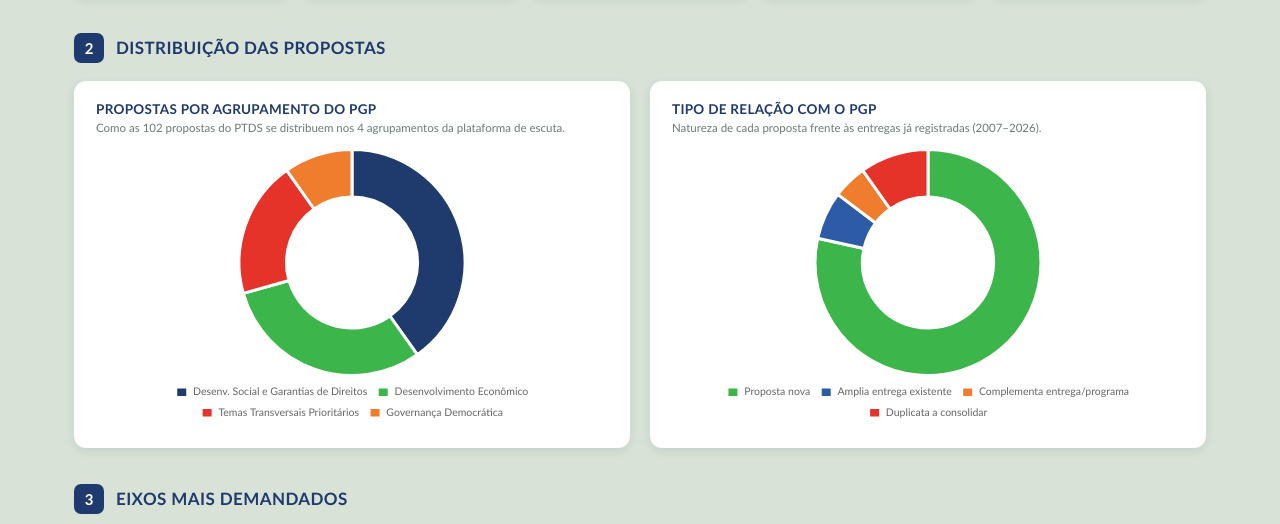
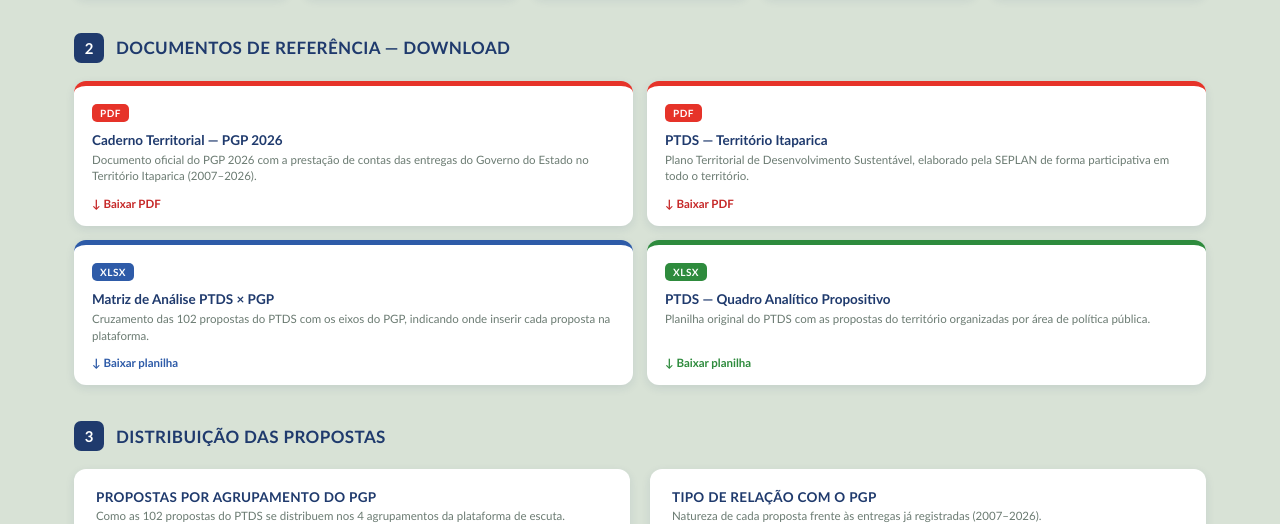
Before and after one commit to cleilsonsgomes/PGP2026itaparica, a plain HTML site: page index.html in a window 1280 px wide. Shown: the part 448-972 px from the top of the page. Drawn offline with nearby package versions, Linux system fonts and the light colour scheme.

Commit message:
Add files via upload

```diff
--- a/index.html
+++ b/index.html
@@ -225,7 +225,35 @@
     border:1px solid #C2D8BC; transition:background .12s;
   }
   .link-inline:hover{ background:#CFE3CA; }
+  /* ---- DOWNLOADS DOCUMENTOS ---- */
+  .docs{
+    display:grid;grid-template-columns:repeat(2,1fr);gap:14px;
+  }
+  .doc{
+    display:flex;flex-direction:column;
+    background:var(--papel);border-radius:12px;padding:18px 18px 16px;
+    box-shadow:0 3px 10px rgba(31,58,109,.10);
+    border-top:5px solid var(--vermelho);text-decoration:none;
+    transition:transform .12s, box-shadow .12s;
+  }
+  .doc:hover{transform:translateY(-3px);box-shadow:0 7px 16px rgba(31,58,109,.20);}
+  .doc.xls{border-top-color:var(--verde-d);}
+  .doc.matriz{border-top-color:var(--azul-c);}
+  .doc .dtag{
+    align-self:flex-start;font-size:10px;font-weight:800;letter-spacing:.5px;
+    color:#fff;background:var(--vermelho);padding:3px 8px;border-radius:5px;
+  }
+  .doc.xls .dtag{background:var(--verde-d);}
+  .doc.matriz .dtag{background:var(--azul-c);}
+  .doc h4{font-size:13.5px;color:var(--azul);font-weight:800;margin:10px 0 4px;}
+  .doc p{font-size:11.5px;color:var(--cinza);line-height:1.45;flex-grow:1;}
+  .doc .baixar{
+    margin-top:12px;font-size:11.5px;font-weight:bold;color:var(--vermelho-d);
+  }
+  .doc.xls .baixar{color:var(--verde-d);}
+  .doc.matriz .baixar{color:var(--azul-c);}
   @media(max-width:880px){
+    .docs{grid-template-columns:1fr;}
     .btn-xls{ position:static; display:inline-flex; margin-top:14px; }
     .kpis{grid-template-columns:repeat(2,1fr);}
     .grid2,.grid3,.alertas{grid-template-columns:1fr;}
@@ -263,9 +291,40 @@
     <div class="kpi"><div class="big">0</div><div class="lbl">Eixos acima do limite</div></div>
   </div>
 
+  <!-- DOCUMENTOS DE REFERÊNCIA -->
+  <div class="secao-titulo">
+    <span class="num">2</span><h2>Documentos de Referência — Download</h2>
+  </div>
+  <div class="docs">
+    <a class="doc" href="PGP_CadernosTerritoriais_ITAPARICA.pdf" download>
+      <span class="dtag">PDF</span>
+      <h4>Caderno Territorial — PGP 2026</h4>
+      <p>Documento oficial do PGP 2026 com a prestação de contas das entregas do Governo do Estado no Território Itaparica (2007–2026).</p>
+      <span class="baixar">↓ Baixar PDF</span>
+    </a>
+    <a class="doc" href="PTDS_ITAPARICA.pdf" download>
+      <span class="dtag">PDF</span>
+      <h4>PTDS — Território Itaparica</h4>
+      <p>Plano Territorial de Desenvolvimento Sustentável, elaborado pela SEPLAN de forma participativa em todo o território.</p>
+      <span class="baixar">↓ Baixar PDF</span>
+    </a>
+    <a class="doc matriz" href="Matriz_PTDS_x_PGP_Itaparica.xlsx" download>
+      <span class="dtag">XLSX</span>
+      <h4>Matriz de Análise PTDS × PGP</h4>
+      <p>Cruzamento das 102 propostas do PTDS com os eixos do PGP, indicando onde inserir cada proposta na plataforma.</p>
+      <span class="baixar">↓ Baixar planilha</span>
+    </a>
+    <a class="doc xls" href="PTDS-QUADRO_ANALITICO.xlsx" download>
+      <span class="dtag">XLSX</span>
+      <h4>PTDS — Quadro Analítico Propositivo</h4>
+      <p>Planilha original do PTDS com as propostas do território organizadas por área de política pública.</p>
+      <span class="baixar">↓ Baixar planilha</span>
+    </a>
+  </div>
+
   <!-- AGRUPAMENTOS + TIPO -->
   <div class="secao-titulo">
-    <span class="num">2</span><h2>Distribuição das Propostas</h2>
+    <span class="num">3</span><h2>Distribuição das Propostas</h2>
   </div>
   <div class="grid2">
     <div class="card">
@@ -282,7 +341,7 @@
 
   <!-- EIXOS MAIS DEMANDADOS -->
   <div class="secao-titulo">
-    <span class="num">3</span><h2>Eixos Mais Demandados</h2>
+    <span class="num">4</span><h2>Eixos Mais Demandados</h2>
   </div>
   <div class="grid3">
     <div class="card">
@@ -299,7 +358,7 @@
 
   <!-- TABELA OCUPAÇÃO -->
   <div class="secao-titulo">
-    <span class="num">4</span><h2>Ocupação dos Eixos vs. Limite de 10</h2>
+    <span class="num">5</span><h2>Ocupação dos Eixos vs. Limite de 10</h2>
   </div>
   <div class="card">
     <a class="link-inline" href="Matriz_PTDS_x_PGP_Itaparica.xlsx" download>
@@ -318,7 +377,7 @@
 
   <!-- PONTOS DE ATENÇÃO -->
   <div class="secao-titulo">
-    <span class="num">5</span><h2>Pontos de Atenção para a Curadoria</h2>
+    <span class="num">6</span><h2>Pontos de Atenção para a Curadoria</h2>
   </div>
   <div class="alertas" id="alertas"></div>
 
```
